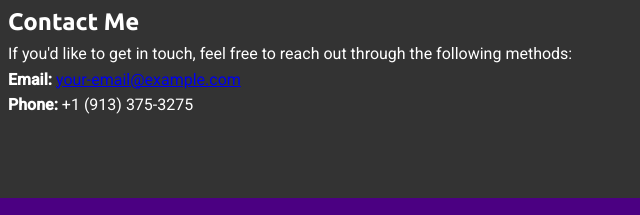
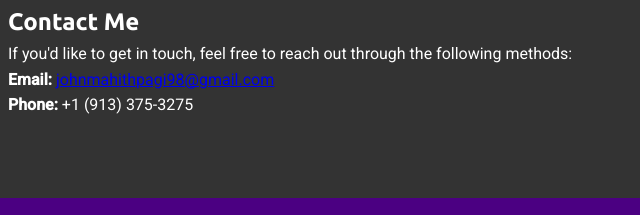
Before and after one commit to Johnmahith/My_Portfolio, a plain HTML site: page index.html in a window 1280 px wide. Shown: the part 3044-3259 px from the top of the page, 120-760 px from the left. Drawn offline with Linux system fonts and the light colour scheme.

Commit message:
Update index.html

```diff
--- a/index.html
+++ b/index.html
@@ -126,7 +126,7 @@
             <h2>Contact Me</h2>
             <p>If you'd like to get in touch, feel free to reach out through the following methods:</p>
             <ul>
-                <li><strong>Email:</strong> <a href="johnmahithpagi98@gmail.com">your-email@example.com</a></li>
+                <li><strong>Email:</strong> <a href="mailto:your-email@example.com">johnmahithpagi98@gmail.com</a></li>
                 <li><strong>Phone:</strong> +1 (913) 375-3275</li>
 
             </ul>
```
